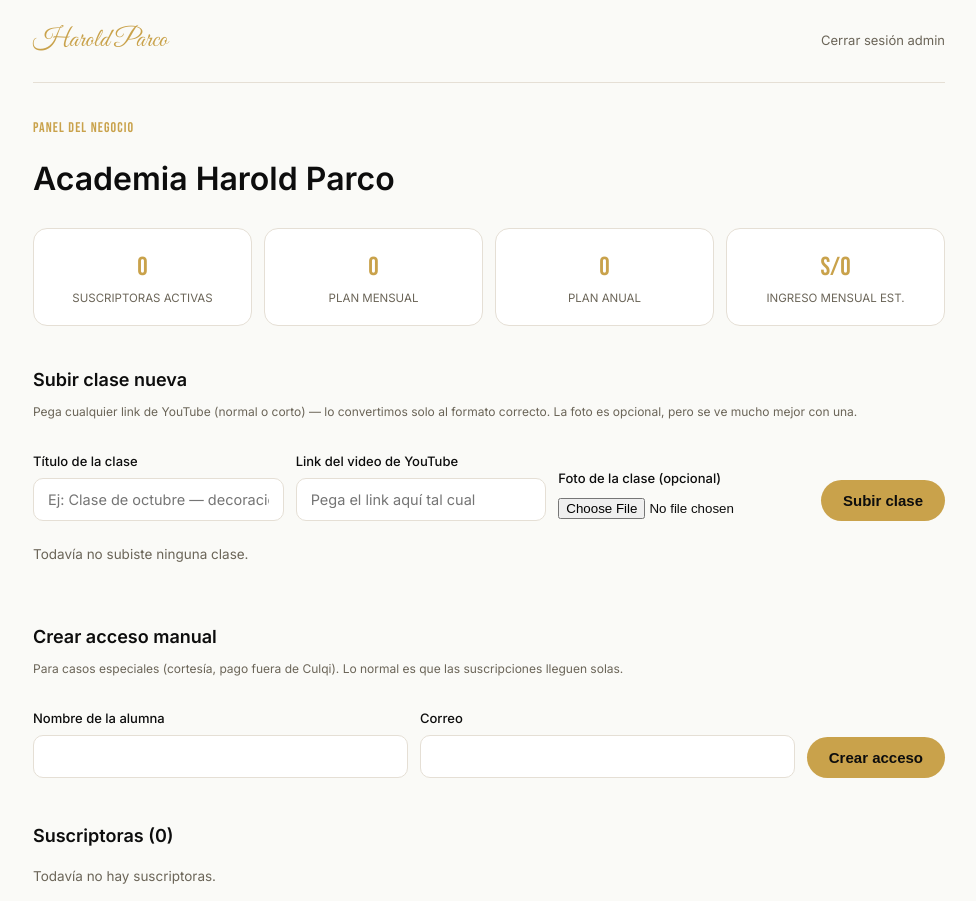
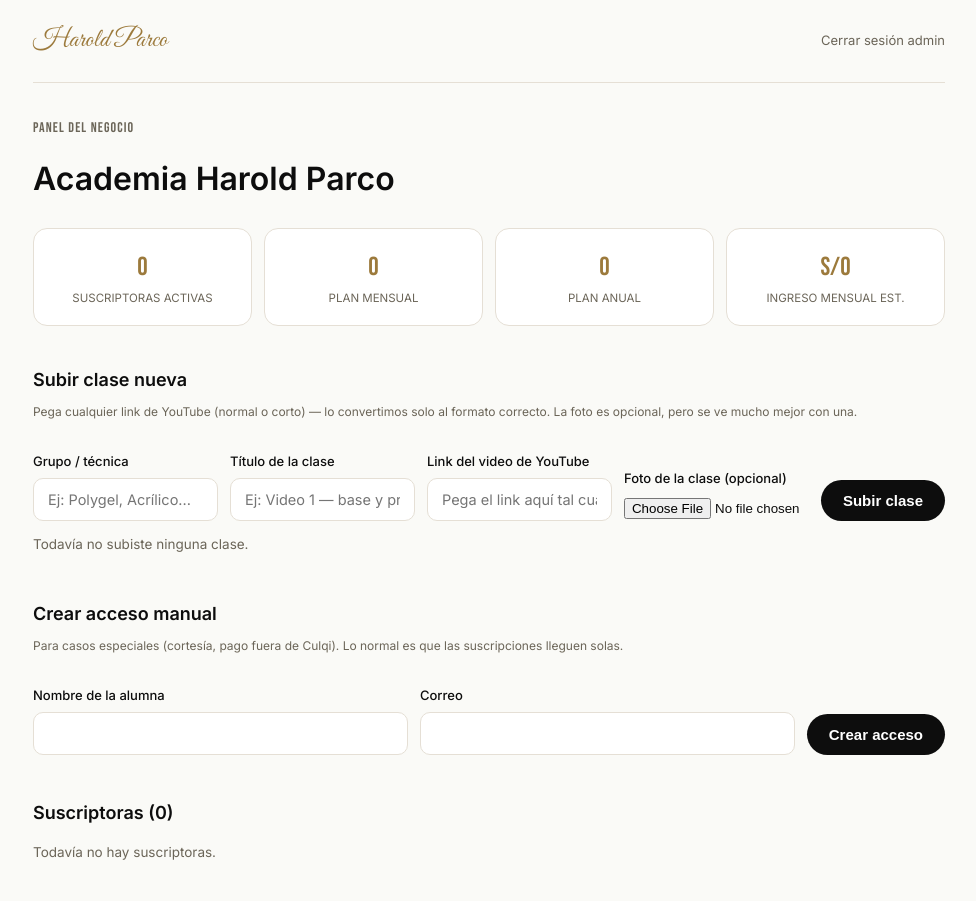
Before and after one commit to mytofn26/aula-virtual-harold, a Flask app: page /admin in a window 1280 px wide. Shown: the whole page, without its empty margins (151-1127 px from the left). After the commit the page ends 860 px from the top, so only its background shows below. Run offline with Flask 3, Linux system fonts and the light colour scheme; the visitor is signed in with stand-in values (Sample User, id 1); data that the repository does not hold is empty.

Commit message:
Actualizacion dom 13/09/2026 10:00:52.66

```diff
--- a/app.py
+++ b/app.py
@@ -15,7 +15,7 @@
 ADMIN_PASSWORD = "harold2026"  # cámbiala antes de publicar
 UPLOAD_FOLDER = os.path.join("static", "uploads")
 app.config["UPLOAD_FOLDER"] = UPLOAD_FOLDER
-ALLOWED_EXT = {"png", "jpg", "jpeg", "webp", "pdf"}
+ALLOWED_EXT = {"png", "jpg", "jpeg", "webp"}
 
 # ==== CULQI — pega aquí tus llaves cuando las tengas (culqi.com > Llaves de integración) ====
 CULQI_PUBLIC_KEY = "pk_test_TU_LLAVE_PUBLICA_AQUI"
@@ -99,10 +99,21 @@
             title TEXT NOT NULL,
             video_url TEXT NOT NULL,
             thumbnail TEXT,
+            category TEXT NOT NULL DEFAULT 'General',
             added_at TEXT NOT NULL
         )
     """)
     conn.commit()
+
+    # Migración segura: si la tabla ya existía desde antes de agregar estas columnas, se las añadimos ahora sin borrar nada.
+    columnas_actuales = [fila[1] for fila in conn.execute("PRAGMA table_info(lessons)").fetchall()]
+    if "category" not in columnas_actuales:
+        conn.execute("ALTER TABLE lessons ADD COLUMN category TEXT NOT NULL DEFAULT 'General'")
+        conn.commit()
+    if "thumbnail" not in columnas_actuales:
+        conn.execute("ALTER TABLE lessons ADD COLUMN thumbnail TEXT")
+        conn.commit()
+
     conn.close()
     os.makedirs(app.config["UPLOAD_FOLDER"], exist_ok=True)
 
@@ -110,6 +121,18 @@
 def generate_code(length=8):
     alphabet = string.ascii_uppercase + string.digits
     return ''.join(secrets.choice(alphabet) for _ in range(length))
+
+
+def agrupar_por_categoria(lessons):
+    """Recibe las clases ya ordenadas por categoría y agrega la fecha, y las devuelve
+    agrupadas: [{"nombre": "Polygel", "clases": [...]}, {"nombre": "Acrílico", "clases": [...]}]"""
+    grupos = []
+    for lesson in lessons:
+        if grupos and grupos[-1]["nombre"] == lesson["category"]:
+            grupos[-1]["clases"].append(lesson)
+        else:
+            grupos.append({"nombre": lesson["category"], "clases": [lesson]})
+    return grupos
 
 
 def normalizar_youtube(url):
@@ -151,7 +174,6 @@
 @app.route("/suscribirme")
 def suscribirme():
     conn = get_db()
-    lessons = conn.execute("SELECT * FROM lessons ORDER BY added_at DESC LIMIT 5").fetchall()
     conn.close()
     return render_template("suscribirme.html", title=COURSE_TITLE, desc=COURSE_DESC,
                             monthly_price=MONTHLY_PRICE_LABEL, annual_price=ANNUAL_PRICE_LABEL,
@@ -159,7 +181,7 @@
                             monthly_price_cents=MONTHLY_PRICE_CENTS, annual_price_cents=ANNUAL_PRICE_CENTS,
                             annual_savings=ANNUAL_SAVINGS_LABEL, benefits=BENEFITS,
                             urgency_message=URGENCY_MESSAGE,
-                            lessons=lessons, trust_points=TRUST_POINTS, testimonials=TESTIMONIALS,
+                            trust_points=TRUST_POINTS, testimonials=TESTIMONIALS,
                             gallery=GALLERY,
                             culqi_public_key=CULQI_PUBLIC_KEY)
 
@@ -297,13 +319,15 @@
 @student_required
 def curso():
     conn = get_db()
-    lessons = conn.execute("SELECT * FROM lessons ORDER BY added_at DESC").fetchall()
+    lessons = conn.execute("SELECT * FROM lessons ORDER BY category ASC, added_at ASC").fetchall()
+    lesson_groups = agrupar_por_categoria(lessons)
     conn.close()
     return render_template(
         "course.html",
         title=COURSE_TITLE,
         desc=COURSE_DESC,
         lessons=lessons,
+        lesson_groups=lesson_groups,
         student_name=session.get("student_name"),
     )
 
@@ -336,6 +360,7 @@
         if form_type == "lesson":
             title = request.form.get("lesson_title", "").strip()
             video_url = normalizar_youtube(request.form.get("lesson_video", "").strip())
+            category = request.form.get("lesson_category", "").strip() or "General"
             thumb_file = request.files.get("lesson_thumb")
             thumbnail = None
             if thumb_file and thumb_file.filename:
@@ -345,8 +370,8 @@
                     thumb_file.save(os.path.join(app.config["UPLOAD_FOLDER"], thumbnail))
             if title and video_url:
                 conn.execute(
-                    "INSERT INTO lessons (title, video_url, thumbnail, added_at) VALUES (?, ?, ?, ?)",
-                    (title, video_url, thumbnail, datetime.now().isoformat())
+                    "INSERT INTO lessons (title, video_url, thumbnail, category, added_at) VALUES (?, ?, ?, ?, ?)",
+                    (title, video_url, thumbnail, category, datetime.now().isoformat())
                 )
                 conn.commit()
                 flash(f"Clase agregada: {title}", "admin")
@@ -357,7 +382,7 @@
                 code = generate_code()
                 try:
                     conn.execute(
-                        "INSERT INTO subscribers (name, email, access_code, status, created_at) VALUES (?, ?, ?, 'active', ?)",
+                        "INSERT INTO subscribers (name, email, access_code, plan_type, status, created_at) VALUES (?, ?, ?, 'manual', 'active', ?)",
                         (name, email, code, datetime.now().isoformat())
                     )
                     conn.commit()
@@ -366,7 +391,8 @@
                     flash("Ese correo ya tiene una cuenta registrada.", "admin")
 
     subscribers = conn.execute("SELECT * FROM subscribers ORDER BY created_at DESC").fetchall()
-    lessons = conn.execute("SELECT * FROM lessons ORDER BY added_at DESC").fetchall()
+    lessons = conn.execute("SELECT * FROM lessons ORDER BY category ASC, added_at ASC").fetchall()
+    lesson_groups = agrupar_por_categoria(lessons)
     conn.close()
 
     ahora = datetime.now().isoformat()
@@ -389,7 +415,7 @@
         "ingreso_mensual": ingreso_mensual_estimado,
     }
 
-    return render_template("admin_dashboard.html", subscribers=subscribers, lessons=lessons,
+    return render_template("admin_dashboard.html", subscribers=subscribers, lessons=lessons, lesson_groups=lesson_groups,
                             course_title=COURSE_TITLE, kpis=kpis, ahora=ahora)
 
 
--- a/static/style.css
+++ b/static/style.css
@@ -2,7 +2,7 @@
 
 :root{
   --bg:#FAFAF7; --surface:#FFFFFF; --ink:#0D0D0D; --ink-soft:#6B6558;
-  --wine:#C9A24B; --wine-dark:#A6842E; --line:#E5DFD5;
+  --wine:#9C7A3C; --wine-dark:#7A5F2E; --line:#E5DFD5;
 }
 *{box-sizing:border-box;}
 body{margin:0;background:var(--bg);color:var(--ink);font-family:'Inter',sans-serif;line-height:1.6;}
@@ -18,8 +18,8 @@
 input[type=text],input[type=email],input[type=password]{
   width:100%;padding:12px 14px;border:1px solid var(--line);border-radius:10px;font-size:14.5px;font-family:'Inter',sans-serif;
 }
-.btn{display:inline-flex;align-items:center;justify-content:center;width:100%;margin-top:22px;padding:13px;border:none;border-radius:100px;background:var(--wine);color:#0D0D0D;font-weight:600;font-size:15px;cursor:pointer;text-decoration:none;}
-.btn:hover{background:var(--wine-dark);}
+.btn{display:inline-flex;align-items:center;justify-content:center;width:100%;margin-top:22px;padding:13px;border:none;border-radius:100px;background:var(--ink);color:#fff;font-weight:600;font-size:15px;cursor:pointer;text-decoration:none;transition:background .2s;}
+.btn:hover{background:#2b2b2b;}
 .btn-outline{background:transparent;border:1px solid var(--line);color:var(--ink);}
 
 .flash{background:#FBEAEA;color:#8a2e2e;padding:10px 14px;border-radius:8px;font-size:13px;margin-top:14px;}
@@ -29,7 +29,7 @@
 .logout-link{font-size:13px;color:var(--ink-soft);text-decoration:none;}
 
 .course-header{margin-bottom:30px;}
-.eyebrow{font-family:'Bebas Neue',sans-serif;letter-spacing:.08em;font-size:14px;color:var(--wine);}
+.eyebrow{font-family:'Bebas Neue',sans-serif;letter-spacing:.08em;font-size:14px;color:var(--ink-soft);}
 .lesson{background:var(--surface);border:1px solid var(--line);border-radius:14px;padding:20px;margin-bottom:16px;}
 .lesson h3{margin:0 0 12px;font-size:16px;}
 .lesson iframe{width:100%;aspect-ratio:16/9;border:none;border-radius:10px;}
--- a/templates/admin_dashboard.html
+++ b/templates/admin_dashboard.html
@@ -56,8 +56,17 @@
     <form method="post" class="add-form" enctype="multipart/form-data">
       <input type="hidden" name="form_type" value="lesson">
       <div>
+        <label>Grupo / técnica</label>
+        <input type="text" name="lesson_category" list="categorias-existentes" placeholder="Ej: Polygel, Acrílico...">
+        <datalist id="categorias-existentes">
+          {% for grupo in lesson_groups %}
+          <option value="{{ grupo.nombre }}">
+          {% endfor %}
+        </datalist>
+      </div>
+      <div>
         <label>Título de la clase</label>
-        <input type="text" name="lesson_title" required placeholder="Ej: Clase de octubre — decoración fantasía">
+        <input type="text" name="lesson_title" required placeholder="Ej: Video 1 — base y preparación">
       </div>
       <div>
         <label>Link del video de YouTube</label>
@@ -70,8 +79,10 @@
       <button class="btn" type="submit">Subir clase</button>
     </form>
 
+    {% for grupo in lesson_groups %}
+    <p style="font-family:'Bebas Neue',sans-serif;letter-spacing:.04em;color:var(--wine);font-size:15px;margin:22px 0 8px;">{{ grupo.nombre }}</p>
     <div class="card-list">
-      {% for l in lessons %}
+      {% for l in grupo.clases %}
       <div class="lesson-card">
         {% if l.thumbnail %}
           <img class="lesson-thumb" src="/static/uploads/{{ l.thumbnail }}" alt="{{ l.title }}">
@@ -86,10 +97,11 @@
           <button class="remove-btn" type="submit">Quitar</button>
         </form>
       </div>
-      {% else %}
-      <p style="color:var(--ink-soft);font-size:13.5px;">Todavía no subiste ninguna clase.</p>
       {% endfor %}
     </div>
+    {% else %}
+    <p style="color:var(--ink-soft);font-size:13.5px;">Todavía no subiste ninguna clase.</p>
+    {% endfor %}
 
     <h2 style="font-size:18px;margin-top:44px;">Crear acceso manual</h2>
     <p class="helptext">Para casos especiales (cortesía, pago fuera de Culqi). Lo normal es que las suscripciones lleguen solas.</p>
--- a/templates/course.html
+++ b/templates/course.html
@@ -19,11 +19,14 @@
       <p style="color:var(--ink-soft);max-width:600px;">{{ desc }}</p>
     </div>
 
-    {% for lesson in lessons %}
+    {% for grupo in lesson_groups %}
+    <h2 style="font-family:'Bebas Neue',sans-serif;letter-spacing:.04em;color:var(--wine);font-size:20px;margin:34px 0 14px;border-bottom:1px solid var(--line);padding-bottom:8px;">{{ grupo.nombre }}</h2>
+    {% for lesson in grupo.clases %}
     <div class="lesson">
       <h3>{{ loop.index }}. {{ lesson.title }}</h3>
       <iframe src="{{ lesson.video_url }}" allowfullscreen></iframe>
     </div>
+    {% endfor %}
     {% endfor %}
 
     <p style="text-align:center;color:var(--ink-soft);font-size:12.5px;margin:40px 0;">
```
Also changed, not shown: templates/suscribirme.html (+9 -7 lines).
